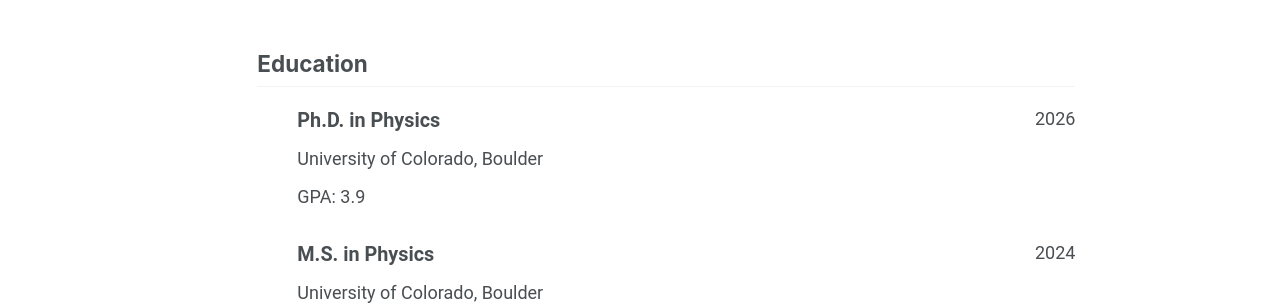
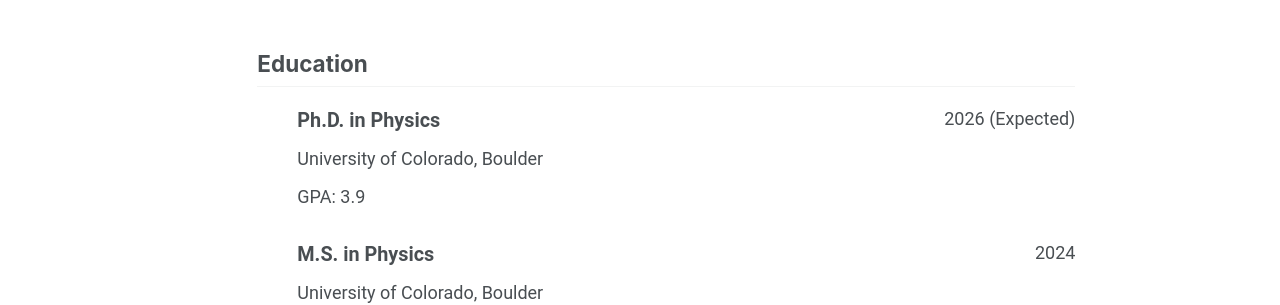
Before and after one commit to tien-vo/tien-vo.github.io, a Jekyll site: the page built from _pages/cv-json.md, in a window 1280 px wide and 900 px high, scrolled down 358 px. Shown: the part 152-457 px from the top of the window. Built offline with Jekyll 4.4.1, drawn with Linux system fonts in a browser that asks for light colours; a script bundle is joined from its source files by our own code; library files that are not in the unit come from our copies.

Commit message:
CV: Update year

```diff
--- a/_data/cv.json
+++ b/_data/cv.json
@@ -36,7 +36,7 @@
       "area": "Ph.D. in Physics",
       "studyType": "",
       "startDate": "2024",
-      "endDate": "2026",
+      "endDate": "2026 (Expected)",
       "gpa": 3.9,
       "courses": []
     },
```
